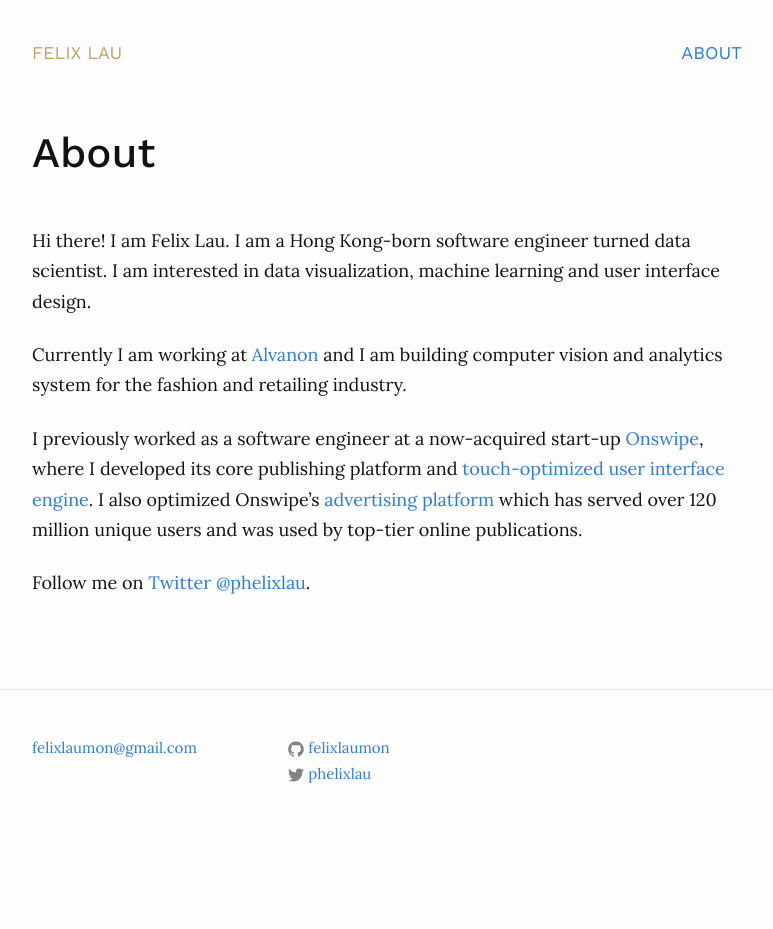
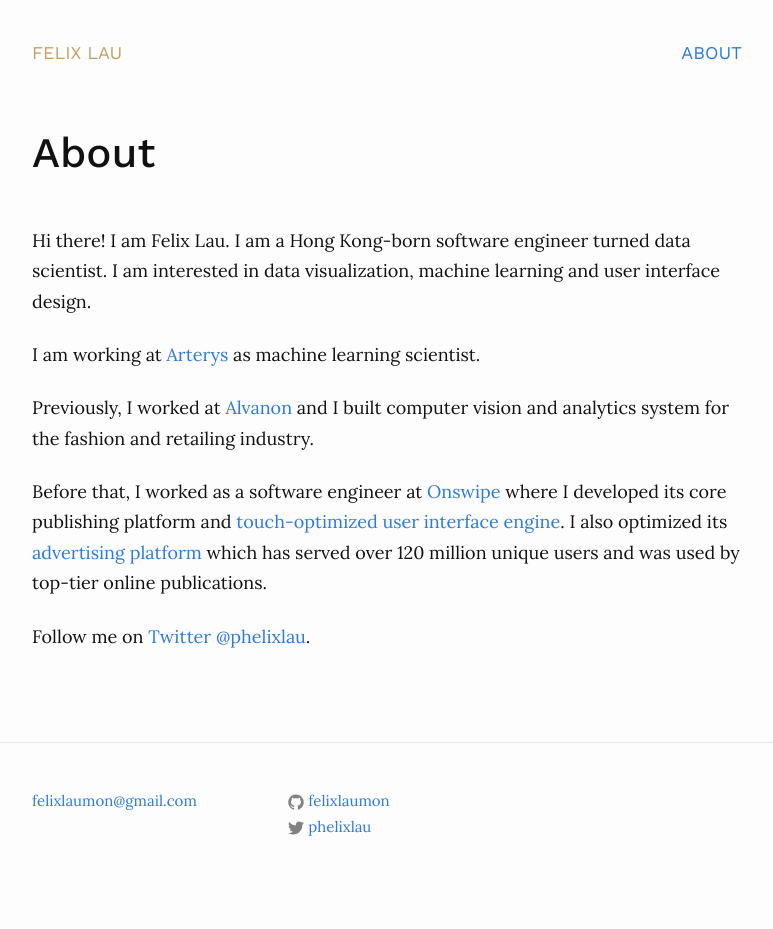
Before and after one commit to felixlaumon/felixlaumon.github.io, a Jekyll site: the page built from about.md, in a window 1280 px wide. Shown: the whole page, without its empty margins (253-1026 px from the left). Built offline with Jekyll 4.4.1, drawn with Linux system fonts in a browser that asks for light colours; before the commit the page ends 900 px from its top, so only the background shows below that.

Commit message:
Update about.md

```diff
--- a/about.md
+++ b/about.md
@@ -6,8 +6,10 @@
 
 Hi there! I am Felix Lau. I am a Hong Kong-born software engineer turned data scientist. I am interested in data visualization, machine learning and user interface design.
 
-Currently I am working at [Alvanon](http://alvanon.com/) and I am building computer vision and analytics system for the fashion and retailing industry.
+I am working at [Arterys](https://arterys.com/) as machine learning scientist.
 
-I previously worked as a software engineer at a now-acquired start-up [Onswipe](https://angel.co/onswipe), where I developed its core publishing platform and [touch-optimized user interface engine](https://vimeo.com/44825526). I also optimized Onswipe’s [advertising platform](https://vimeo.com/41152592) which has served over 120 million unique users and was used by top-tier online publications.
+Previously, I worked at [Alvanon](http://alvanon.com/) and I built computer vision and analytics system for the fashion and retailing industry.
+
+Before that, I worked as a software engineer at [Onswipe](https://angel.co/onswipe) where I developed its core publishing platform and [touch-optimized user interface engine](https://vimeo.com/44825526). I also optimized its [advertising platform](https://vimeo.com/41152592) which has served over 120 million unique users and was used by top-tier online publications.
 
 Follow me on [Twitter @phelixlau](https://twitter.com/phelixlau).
```
